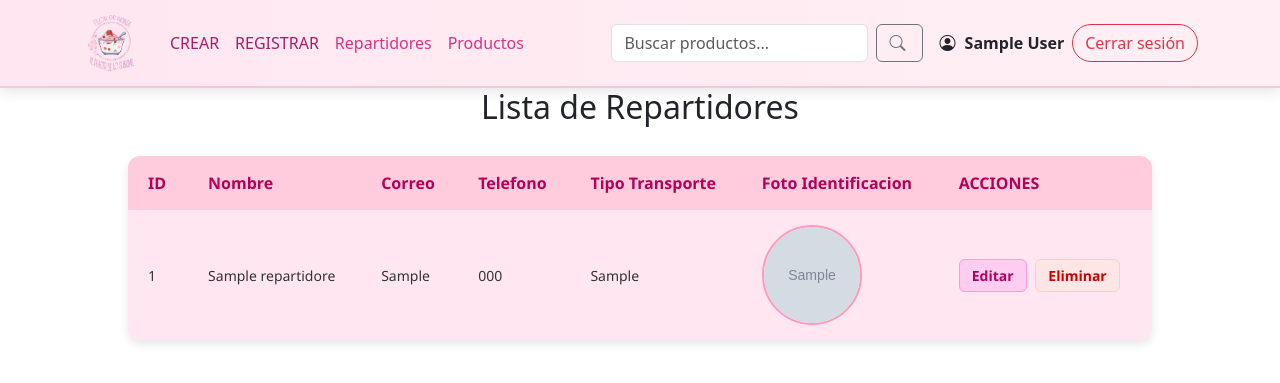
After one commit to cristian23zapata/flor-reina, a PHP site: page /flor-reina/views/repartidores.php in a window 1280 px wide. The commit adds this page. Shown: the top 383 px of the page. Run offline with PHP 8.4, Linux system fonts and the light colour scheme; the visitor is signed in with stand-in values (Sample User, id 1); tables that the repository leaves empty or names only in its code hold one stand-in row (values such as "Sample post"); grey boxes marked "Sample" are stand-in pictures.

Commit message:
repartidores

```diff
--- /dev/null
+++ b/assets/css/estilo_tabla.css
@@ -0,0 +1,68 @@
+
+    table {
+        width: 80%;
+        margin: 30px auto;
+        border-collapse: separate;
+        border-spacing: 0;
+        background-color: #ffe6f0; /* fondo rosa claro */
+        border-radius: 12px;
+        overflow: hidden;
+        box-shadow: 0 4px 10px rgba(0, 0, 0, 0.1);
+        font-family: 'Segoe UI', sans-serif;
+    }
+
+    th, td {
+        padding: 15px 20px;
+        text-align: left;
+    }
+
+    th {
+        background-color: #ffccdd; /* encabezado más fuerte */
+        color: #b30059;
+        font-weight: bold;
+        font-size: 16px;
+    }
+
+    td {
+        background-color: #fff0f5;
+        color: #333;
+        font-size: 14px;
+    }
+
+    tr:nth-child(even) td {
+        background-color: #ffe6f0; /* zebra rows */
+    }
+
+    .imgId {
+        border-radius: 50%;
+        object-fit: cover;
+        border: 2px solid #ff99bb;
+    }
+    .btn-editar, .btn-eliminar {
+    padding: 6px 12px;
+    margin-right: 5px;
+    text-decoration: none;
+    border-radius: 6px;
+    font-size: 14px;
+    font-weight: bold;
+}
+
+.btn-editar {
+    background-color: #ffccf2;
+    color: #b30059;
+    border: 1px solid #ff99cc;
+}
+
+.btn-editar:hover {
+    background-color: #ffb3e6;
+}
+
+.btn-eliminar {
+    background-color: #ffe6e6;
+    color: #cc0000;
+    border: 1px solid #ffcccc;
+}
+
+.btn-eliminar:hover {
+    background-color: #ffcccc;
+}
--- a/views/creacion.php
+++ b/views/creacion.php
@@ -45,6 +45,7 @@ session_start();
         <?php if (isset($_SESSION['tipo']) && $_SESSION['tipo'] === 'admin') { ?>
         <li class="nav-item"><a class="nav-link active" href="../views/creacion.php">CREAR</a></li>
         <li class="nav-item"><a class="nav-link active" href="../views/registrar.php">REGISTRAR</a></li>
+        <li class="nav-item"><a class="nav-link" href="../views/repartidores.php">Repartidores</a></li>
         <?php } ?>
         <li class="nav-item"><a class="nav-link" href="../views/productos.php">Productos</a></li>
         <li class="nav-item"><a class="nav-link" href="../views/blog.php">Blog</a></li>
--- a/views/productos.php
+++ b/views/productos.php
@@ -87,6 +87,7 @@ $comentarios = $mysql->efectuarConsulta("SELECT * FROM comentarios");
 </header>
 
 <div class="container py-5">
+  <!-- Renderizar productos -->
   <div class="row row-cols-1 row-cols-md-2 row-cols-lg-3 g-4 justify-content-center">
     <?php while ($producto = mysqli_fetch_assoc($resultado)) : ?>
       <div class="col">
--- a/views/registrar.php
+++ b/views/registrar.php
@@ -45,6 +45,7 @@ session_start();
             <?php if (isset($_SESSION['tipo']) && $_SESSION['tipo'] === 'admin') { ?>
             <li class="nav-item"><a class="nav-link active" href="../views/creacion.php">CREAR</a></li>
             <li class="nav-item"><a class="nav-link active" href="../views/registrar.php">REGISTRAR</a></li>
+            <li class="nav-item"><a class="nav-link" href="../views/repartidores.php">Repartidores</a></li>
             <?php } ?>
             <li class="nav-item"><a class="nav-link" href="../views/productos.php">Productos</a></li>
             <li class="nav-item"><a class="nav-link" href="../views/blog.php">Blog</a></li>
--- /dev/null
+++ b/views/repartidores.php
@@ -0,0 +1,101 @@
+<?php
+require_once '../models/MySQL.php';
+
+session_start();
+
+    if (!isset($_SESSION['correo'])) {
+    header("refresh:1;url=../views/login.php");
+    exit();
+    }
+
+    $mysql = new MySQL;
+    $mysql->conectar();
+
+    $resultado = $mysql->efectuarConsulta("SELECT * FROM repartidores;");
+
+    $mysql->desconectar();
+
+?>
+<!DOCTYPE html>
+<html lang="es">
+<head>
+    <meta charset="UTF-8">
+    <title>Lista de Usuarios</title>
+    <link href="https://cdn.jsdelivr.net/npm/bootstrap@5.3.3/dist/css/bootstrap.min.css" rel="stylesheet">
+    <link href="https://cdn.jsdelivr.net/npm/bootstrap-icons@1.10.5/font/bootstrap-icons.css" rel="stylesheet">
+    <link rel="stylesheet" href="../assets/css/estilo_nav.css">
+    <link rel="stylesheet" href="../assets/css/estilo_tabla.css">
+</head>
+<body>
+
+<!-- Navbar -->
+<nav class="navbar navbar-expand-lg navbar-light navbar-custom">
+  <div class="container">
+    <a class="navbar-brand" href="../index.php">
+      <img src="../assets/imagenes/logo.png" alt="Flor Reina" height="60">
+    </a>
+    <button class="navbar-toggler" type="button" data-bs-toggle="collapse" data-bs-target="#menuNav">
+      <span class="navbar-toggler-icon"></span>
+    </button>
+
+    <div class="collapse navbar-collapse" id="menuNav">
+      <ul class="navbar-nav me-auto mb-2 mb-lg-0">
+        <?php if (isset($_SESSION['tipo']) && $_SESSION['tipo'] === 'admin') { ?>
+        <li class="nav-item"><a class="nav-link active" href="../views/creacion.php">CREAR</a></li>
+        <li class="nav-item"><a class="nav-link active" href="../views/registrar.php">REGISTRAR</a></li>
+        <li class="nav-item"><a class="nav-link" href="../views/repartidores.php">Repartidores</a></li>
+        <?php } ?>
+        <li class="nav-item"><a class="nav-link" href="../views/productos.php">Productos</a></li>
+
+      </ul>
+
+      <form class="d-flex me-3" role="search">
+        <input class="form-control me-2" type="search" placeholder="Buscar productos..." aria-label="Buscar">
+        <button class="btn btn-outline-secondary" type="submit"><i class="bi bi-search"></i></button>
+      </form>
+
+      <div class="d-flex align-items-center gap-2">
+        <?php if (isset($_SESSION['correo'])): ?>
+          <span class="fw-bold"><i class="bi bi-person-circle"></i> <?php echo htmlspecialchars($_SESSION['nombre']); ?></span>
+          <a href="../controllers/logout.php" class="btn btn-outline-danger">Cerrar sesión</a>
+        <?php else: ?>
+          <a href="../views/login.php"><button class="btn btn-outline-primary"><i class="bi bi-person-circle"></i> Login</button></a>
+        <?php endif; ?>
+      </div>
+    </div>
+  </div>
+</nav>
+
+<h2 style="text-align:center;">Lista de Repartidores</h2>
+
+<?php
+
+if ($resultado->num_rows > 0) {
+    echo "<table>";
+    echo "<tr><th>ID</th><th>Nombre</th><th>Correo</th><th>Telefono</th><th>Tipo Transporte</th><th>Foto Identificacion</th><th>ACCIONES</th></tr>";
+
+    // Mostrar cada fila
+    while($fila = $resultado->fetch_assoc()) {
+    echo "<tr>";
+        echo "<td>" . $fila["id"] . "</td>";
+        echo "<td>" . $fila["nombre"] . "</td>";
+        echo "<td>" . $fila["correo"] . "</td>";
+        echo "<td>" . $fila["telefono"] . "</td>";
+        echo "<td>" . $fila["tipo_transporte"] . "</td>";
+        echo "<td><img class='imgId' src='../" . $fila["foto_identificacion"] . "' alt='Foto' style='width:100px;height:100px;'></td>";
+        echo "<td>
+            <a href='editar.php?id=" . $fila["id"] . "' class='btn-editar'>Editar</a>
+            <a href='eliminar.php?id=" . $fila["id"] . "' class='btn-eliminar' onclick='return confirm(\"¿Seguro que deseas eliminar este repartidor?\")'>Eliminar</a>
+        </td>";
+    echo "</tr>";
+    }
+
+    echo "</table>";
+} else {
+    echo "<p style='text-align:center;'>No se encontraron usuarios.</p>";
+}
+
+?>
+
+</body>
+</html>
```
Also changed, not shown: controllers/registrar_repartidor.php (+24 -4 lines), assets/imagen_repartidor/foto_20250515_201608000.png (added), assets/imagen_repartidor/foto_20250515_205509000.png (added).
